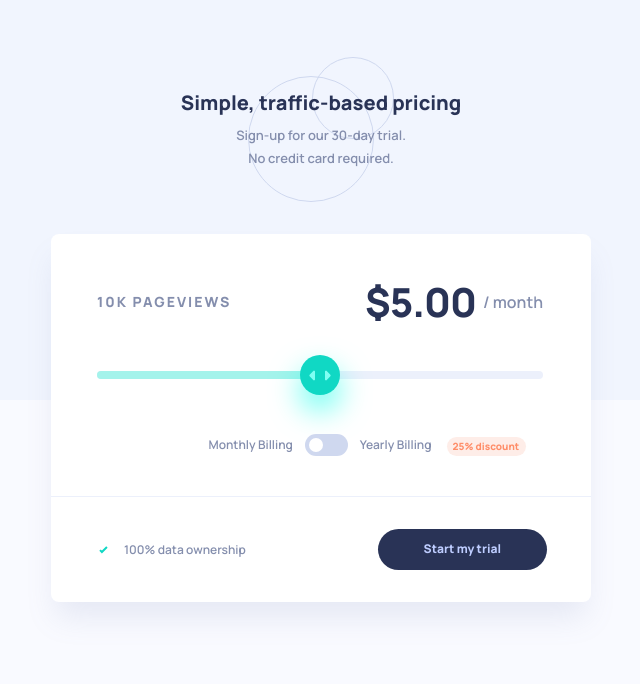
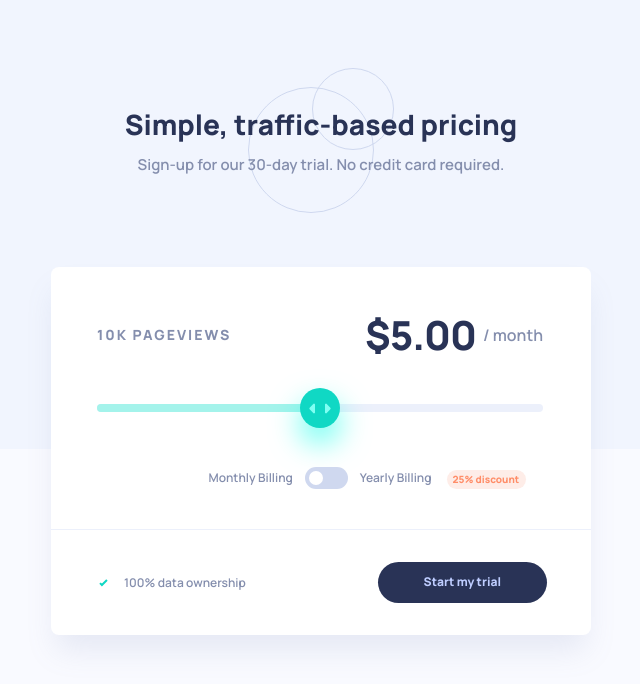
Before and after one commit to HanSeongLee/interative-pricing-component, a Next.js app: page / in a window 1280 px wide. Shown: the top 684 px of the page, without its empty margins (319-959 px from the left). Built offline with nearby package versions, Linux system fonts and the light colour scheme; no server answers.

Commit message:
ADD | Main page on desktop

```diff
--- a/pages/style.module.scss
+++ b/pages/style.module.scss
@@ -1,8 +1,14 @@
+@import "styles/utils";
 
 .main {
   background: url("/img/bg-pattern.svg") no-repeat;
   background-size: 100% 400px;
   padding-top: 57px;
+
+  @include media(">desktop") {
+    background-size: 100% 449px;
+    padding-top: 67px;
+  }
 
   .headingContainer {
     display: flex;
@@ -10,8 +16,12 @@
     align-items: center;
     position: relative;
     text-align: center;
-    padding: 32px 0;
+    padding: 38px 0;
     margin-bottom: 32px;
+
+    @include media(">desktop") {
+      margin-bottom: 54px;
+    }
 
     &::before {
       position: absolute;
@@ -30,6 +40,12 @@
       line-height: 27px;
       color: #293356;
       margin-bottom: 8px;
+
+      @include media(">desktop") {
+        font-size: 28px;
+        line-height: 38px;
+        margin-bottom: 12px;
+      }
     }
 
     .description {
@@ -39,6 +55,12 @@
       font-size: 13px;
       line-height: 23px;
       color: #848EAD;
+
+      @include media(">desktop") {
+        max-width: initial;
+        font-size: 15px;
+        line-height: 20px;
+      }
     }
   }
 }
```
